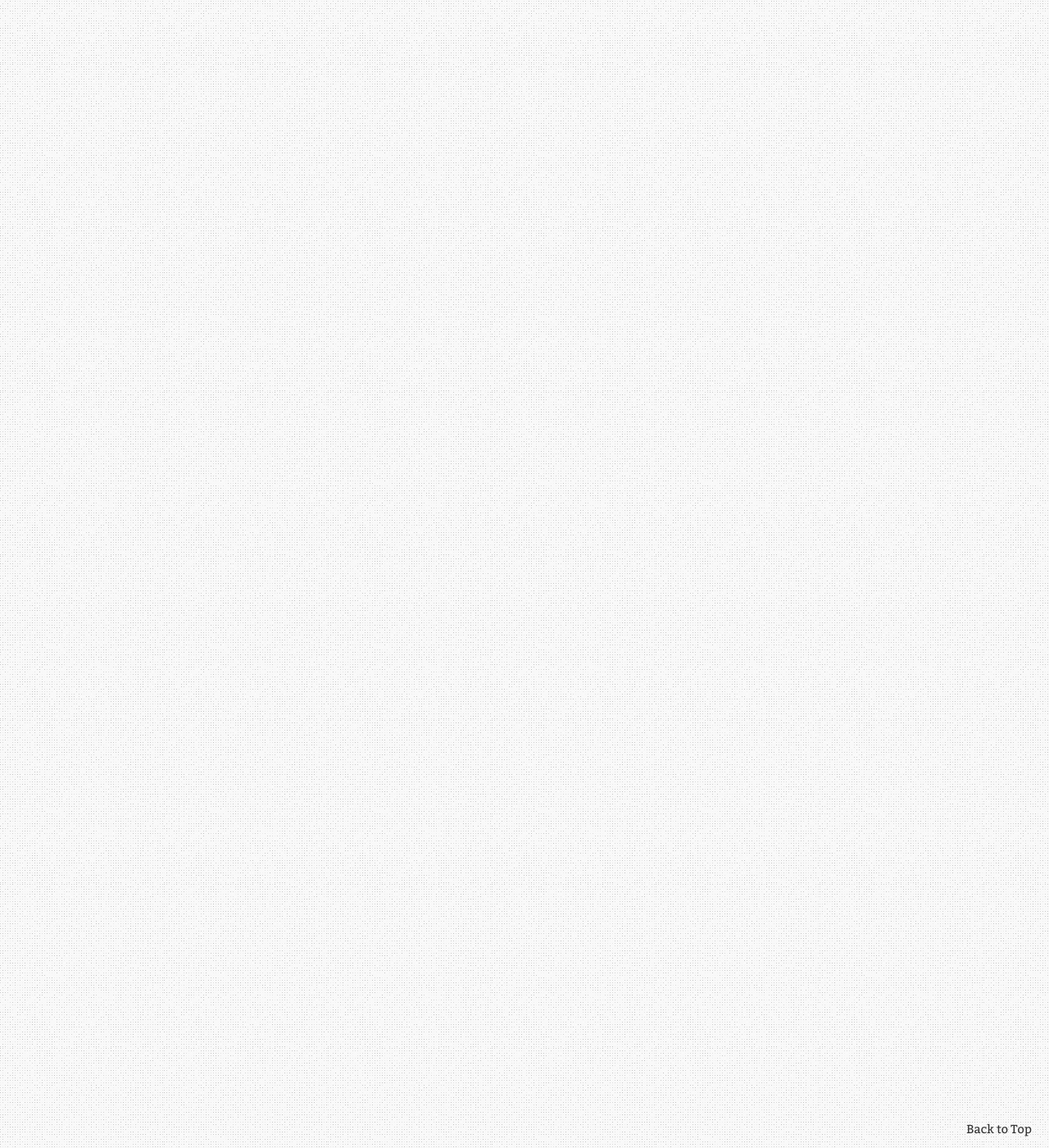
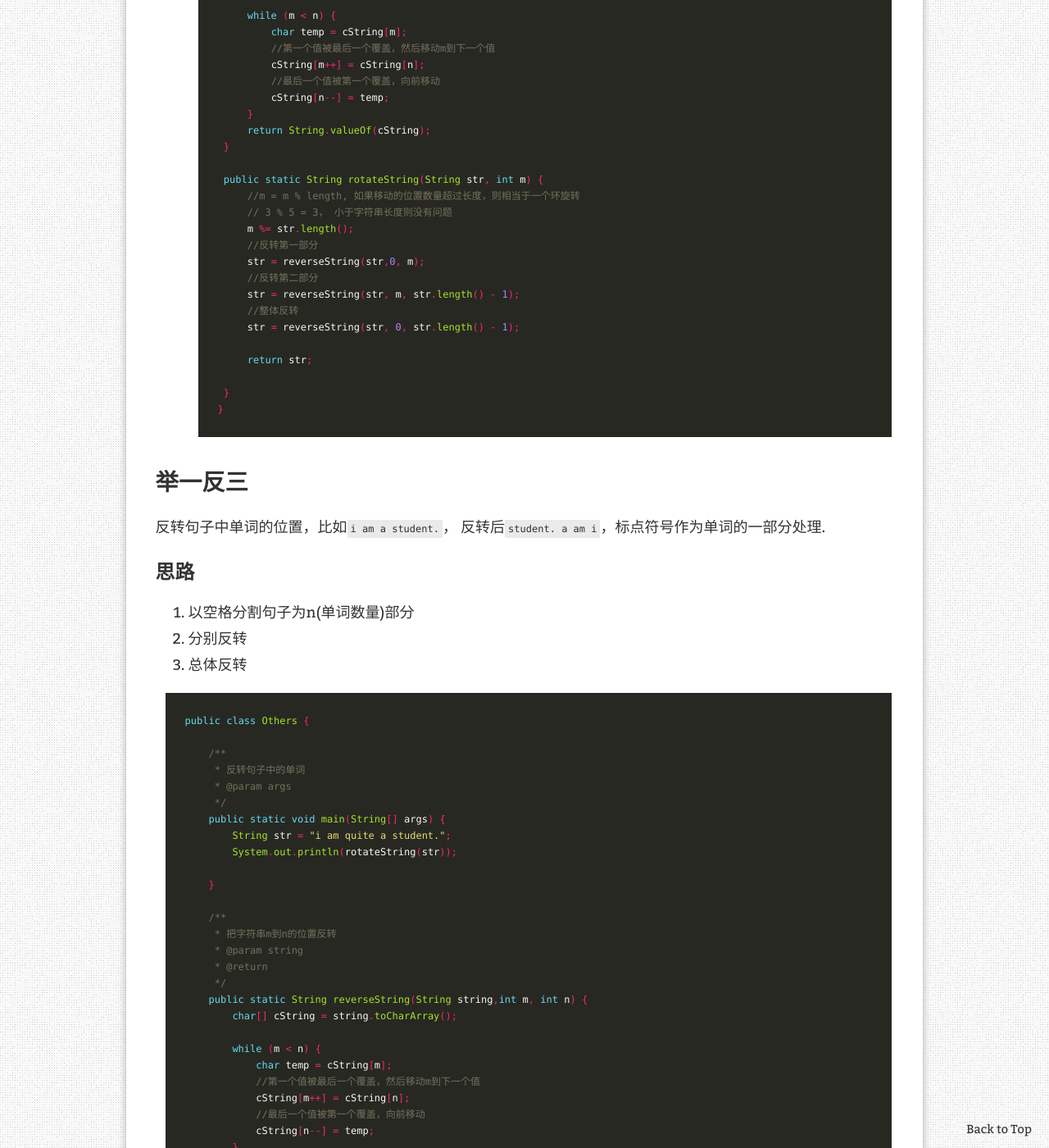
Before and after one commit to liqimore/note, a Jekyll site: the page built from _posts/2018-09-17-algo-string-reverse.md, in a window 1280 px wide and 1400 px high, scrolled down 2322 px. Shown: the whole window at 82% size. Built offline with Jekyll 4.4.1, drawn with Linux system fonts in a browser that asks for light colours; nearby versions of some CDN libraries; comment, search, counter and statistics services are not loaded; some of the changed text lies outside the part shown.

Commit message:
update post

````diff
--- a/_posts/2018-09-17-algo-string-reverse.md
+++ b/_posts/2018-09-17-algo-string-reverse.md
@@ -1,6 +1,6 @@
 ---
 layout: post
-title: "算法 - 字符串反转"
+title: "算法 - 字符串旋转"
 description: "algorithm, string reverse."
 date: 2018-09-17
 tags: [算法, 面试]
@@ -9,3 +9,170 @@
 ---
 
 ## 题目简介
+字符串反转，字符串旋转，例如`abcdef`旋转为`defabc`。
+
+## 解法1,暴力
+时间复杂度`O(nm)`,空间`O(1)` (长度为n，移动m个字符）
+### 坑：
+java如果想覆盖字符串的值，不能和`c/c++`一样，直接传入指针就能修改原值，而是需要`old = opeartion(old)`这样子把旧的引用覆盖掉才行。
+```java
+package string_reverse;
+
+/**
+ * @Author: codefog
+ * @email: at20s@sina.com
+ * @Date: 2018/9/17 10:44 PM
+ */
+public class Solution1 {
+
+
+    /**
+     * 暴力一次一个字符的移动
+     * 时间复杂度O(nm),空间O(1) (长度为n，移动m个字符）
+     * @param args
+     */
+    public static void main(String[] args) {
+        String str = "hello world!";
+        System.out.println(rotateString(str,3));
+
+    }
+
+    public static String shifting(String str) {
+
+        char[] strs = str.toCharArray();
+        char temp = strs[0];
+        for (int i = 1; i < strs.length; ++i) {
+            //从第一个开始，一次被后一个字符覆盖
+            strs[i - 1] = strs[i];
+        }
+        strs[strs.length - 1] = temp;
+        return String.valueOf(strs);
+    }
+
+    public static String rotateString(String string, int m) {
+        while (m > 0) {
+            string = shifting(string);
+            m--;
+        }
+        return string;
+    }
+
+
+
+}
+```
+
+## 解法2，三步反转
+时间复杂度`O(n)`,空间复杂度`O(1)`
+1. 分割原字符串
+2. 分别反转
+3. 整体反转
+```java
+public class Solution2 {
+
+    /**
+     * 三步反转
+     * @param args
+     */
+    public static void main(String[] args) {
+        String str = "hello world!";
+        System.out.println(rotateString(str,4));
+
+    }
+
+    /**
+     * 把字符串m到n的位置反转
+     * @param string
+     * @return
+     */
+    public static String reverseString(String string,int m, int n) {
+        char[] cString = string.toCharArray();
+
+        while (m < n) {
+            char temp = cString[m];
+            //第一个值被最后一个覆盖，然后移动m到下一个值
+            cString[m++] = cString[n];
+            //最后一个值被第一个覆盖，向前移动
+            cString[n--] = temp;
+        }
+        return String.valueOf(cString);
+    }
+
+    public static String rotateString(String str, int m) {
+        //m = m % length, 如果移动的位置数量超过长度，则相当于一个环旋转
+        // 3 % 5 = 3， 小于字符串长度则没有问题
+        m %= str.length();
+        //反转第一部分
+        str = reverseString(str,0, m);
+        //反转第二部分
+        str = reverseString(str, m, str.length() - 1);
+        //整体反转
+        str = reverseString(str, 0, str.length() - 1);
+
+        return str;
+
+    }
+}
+```
+
+## 举一反三
+反转句子中单词的位置，比如`i am a student.`， 反转后`student. a am i`，标点符号作为单词的一部分处理.
+
+### 思路
+1. 以空格分割句子为n(单词数量)部分
+2. 分别反转
+3. 总体反转
+
+```java
+public class Others {
+
+    /**
+     * 反转句子中的单词
+     * @param args
+     */
+    public static void main(String[] args) {
+        String str = "i am quite a student.";
+        System.out.println(rotateString(str));
+
+    }
+
+    /**
+     * 把字符串m到n的位置反转
+     * @param string
+     * @return
+     */
+    public static String reverseString(String string,int m, int n) {
+        char[] cString = string.toCharArray();
+
+        while (m < n) {
+            char temp = cString[m];
+            //第一个值被最后一个覆盖，然后移动m到下一个值
+            cString[m++] = cString[n];
+            //最后一个值被第一个覆盖，向前移动
+            cString[n--] = temp;
+        }
+        return String.valueOf(cString);
+    }
+
+    public static String rotateString(String str) {
+        //以空格分割，正则表达
+        String[] spString = str.split("\\s+");
+        str = "";
+        //分别反转分割后的字符串
+        if (spString.length > 0) {
+            for (int i = 0; i < spString.length; ++i) {
+                spString[i] = reverseString(spString[i],0,spString[i].length() - 1);
+                //拼接完整字符串
+                str += " " + spString[i];
+            }
+        }
+        //总体旋转
+        str = reverseString(str, 0, str.length() - 1);
+
+        return str;
+    }
+
+}
+```
+
+复杂度同上.
````
